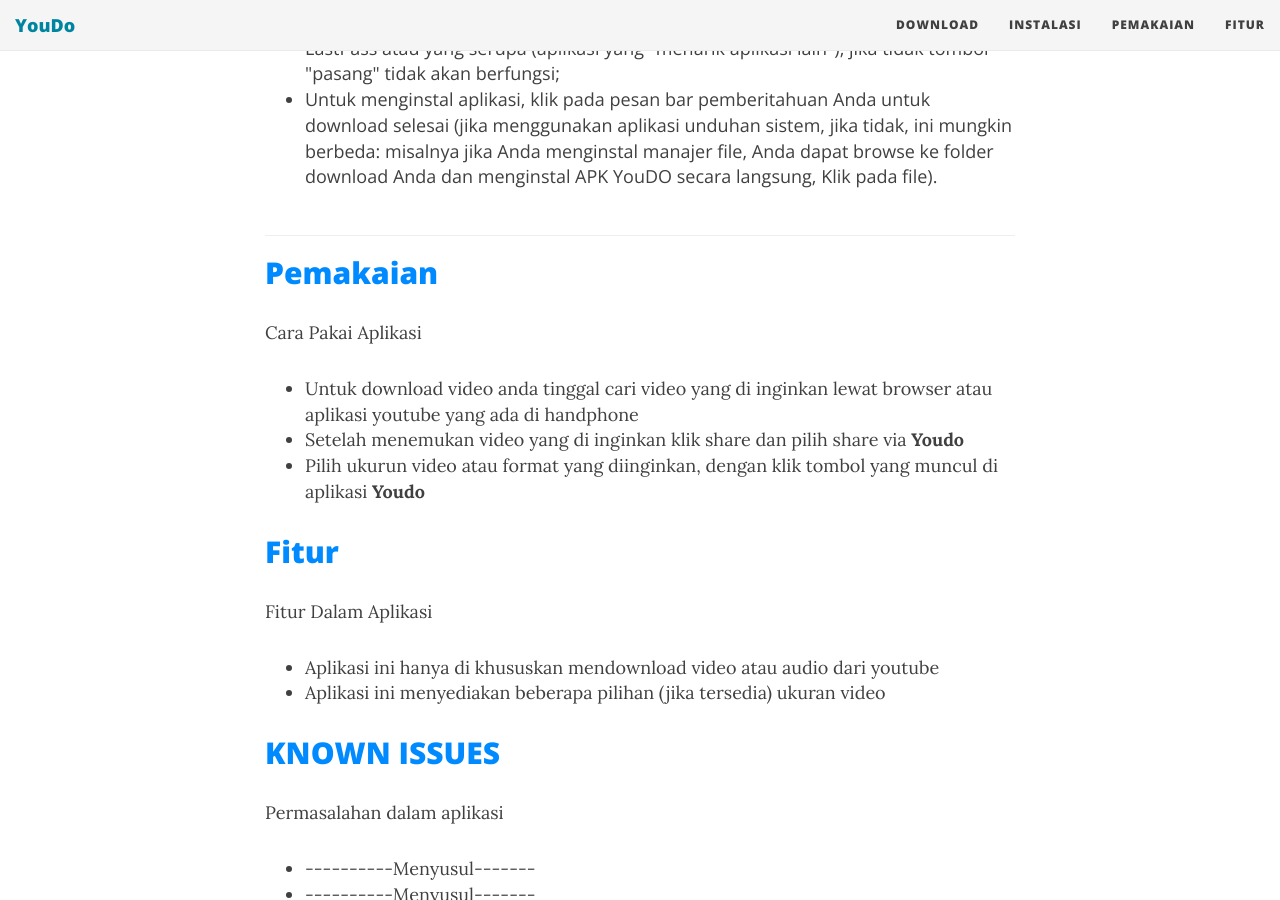
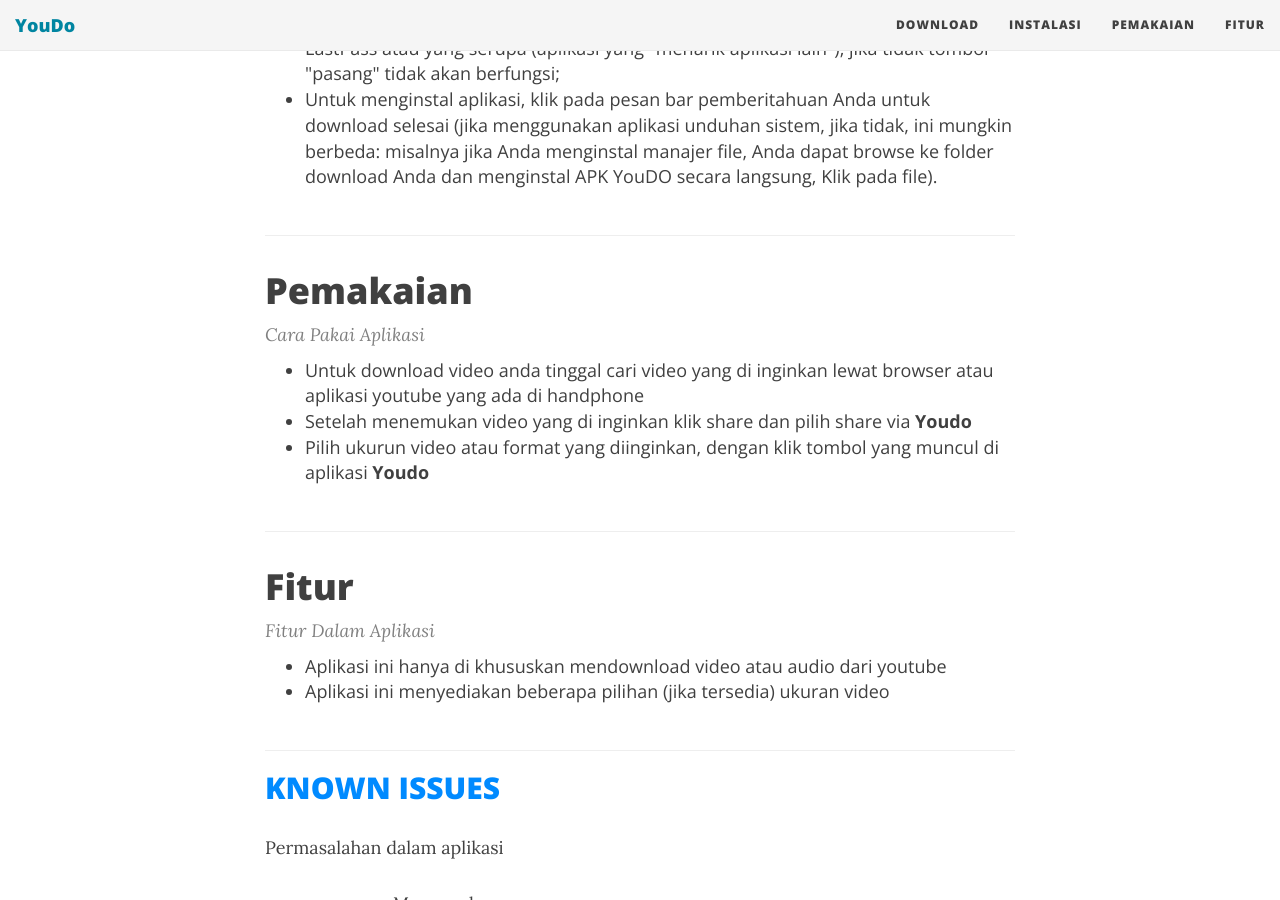
Before and after one commit to youdownloader/youdownloader.github.io, a Jekyll site: the page built from index.html, in a window 1280 px wide and 900 px high, scrolled down 554 px. Built offline with Jekyll 4.4.1, drawn with Linux system fonts in a browser that asks for light colours; nearby versions of some CDN libraries; the list of posts is cut into pages by our own code.

Commit message:
index commit

```diff
--- a/index.html
+++ b/index.html
@@ -4,9 +4,9 @@
 subtitle: Youdo adalah aplikasi untuk mendownload video atau audio format dari youtube
 use-site-title: true
 ---
-<center><button class="btn btn-large btn-danger ">Download .APK</button></center>
+<center><button class="btn btn-large btn-danger " id="download">Download .APK</button></center>
 <div class="posts-list">
-  <article class="post-preview">
+  <article class="post-preview" id="instalasi">
     <a href="#instalasi">
 	  <h2 class="post-title">Instalasi</h2>
 	  <h3 class="post-subtitle">
@@ -25,8 +25,8 @@
 	  </ul>
       </div>
     </div>
-   </article>
-   <article>
+   </article >
+   <article class="post-preview" id="pemakaian">
        <a href="#pemakaian">
 	  <h2 class="post-title">Pemakaian</h2>
 	  <h3 class="post-subtitle">
@@ -46,7 +46,7 @@
       </div>
     </div>
    </article>
-      <article>
+      <article class="post-preview" id="fitur">
        <a href="#fitur">
 	  <h2 class="post-title">Fitur</h2>
 	  <h3 class="post-subtitle">
```
